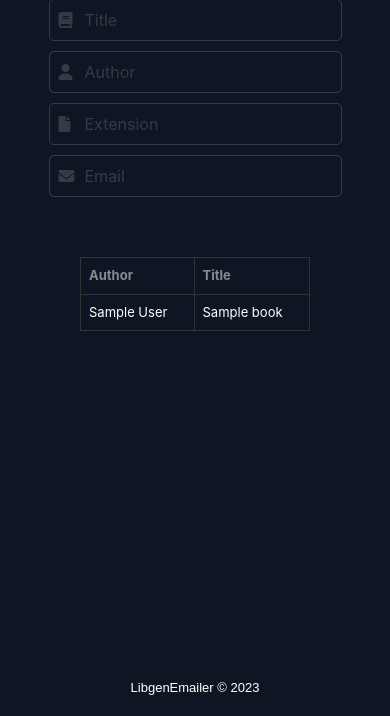
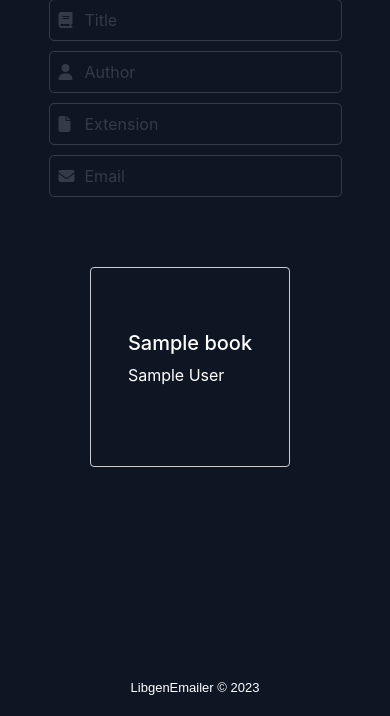
Before and after one commit to junlin77/LibgenEmailer, a Django app: template mysite/emailer/templates/emailer/partial_search.html in a window 390 px wide. Shown: the part 96-812 px from the top of the page. Run offline with Django 4.2, Linux system fonts and the light colour scheme; the template is opened without the code that fills it: most values are stand-ins (such as "Sample title", 1, 10 or a date in 2020); some libraries are stand-ins or nearby versions.

Commit message:
Add mobile book card

```diff
--- a/mysite/emailer/static/emailer/style.css
+++ b/mysite/emailer/static/emailer/style.css
@@ -358,4 +358,29 @@ body.light-mode .loader:after {
     body.light-mode .close {
         color: #000;
     }
+
+
+    .books-container {
+        display: flex;
+        flex-wrap: wrap;
+    }
+
+    .book-card {
+        width: 200px;
+        height: 200px;
+        border: 1px solid #ccc;
+        border-radius: 4px;
+        margin: 10px;
+        cursor: pointer;
+        display: flex;
+        align-items: center;
+        justify-content: center;
+        flex-direction: column;
+        outline: 2px solid transparent; /* Add this line */
+    }
+
+    .book-card:focus {
+        outline-color: #3498db; /* Add this block */
+        box-shadow: 0 0 5px rgba(52, 152, 219, 0.5);
+    }
 }
--- a/mysite/emailer/templates/emailer/partial_results.html
+++ b/mysite/emailer/templates/emailer/partial_results.html
@@ -42,7 +42,7 @@
             {% endfor %}
         </tbody>
     </table>
-    <table class="mobile">
+    <!-- <table class="mobile">
         <thead>
             <tr>
                 <th>Author</th>
@@ -63,6 +63,43 @@
         <div class="modal-content">
             <span class="close">&times;</span>
             <div class="modal-details"></div>
+            <form class="sending-form" action="{% url 'send_to_kindle' %}" method="POST">
+                {% csrf_token %}
+                <input type="hidden" name="book_to_download">
+                <input type="hidden" name="kindle_email" id="kindleEmailInput">
+                <button type="submit" class="btn btn-primary send-button">
+                    <img src="{% static 'images/airplane.svg' %}" alt="Send" width="35" height="35">
+                </button>
+                <div class="loader-container">
+                    <span class="loader"></span>
+                </div>
+            </form>
+        </div>
+    </div> -->
+    <div class="books-container">
+        {% for book in books %}
+        <div class="book-card" onclick="displayDetails(this)">
+            <div class="book-details">
+                <h5>{{ book.Title }}</h5>
+                <p>{{ book.Author }}</p>
+                <input type="hidden" class="hidden-details" value="{{ book.Publisher }}|{{ book.Year }}|{{ book.Pages }}|{{ book.Language }}|{{ book.Size }}|{{ book.Extension }}">
+            </div>
+        </div>
+        {% endfor %}
+    </div>
+    <div id="modal" class="modal">
+        <div class="modal-content">
+            <span class="close">&times;</span>
+            <div class="modal-details">
+                <h3 class="modal-title"></h3>
+                <p class="modal-author"></p>
+                <p class="modal-publisher"></p>
+                <p class="modal-year"></p>
+                <p class="modal-pages"></p>
+                <p class="modal-language"></p>
+                <p class="modal-size"></p>
+                <p class="modal-extension"></p>
+            </div>
             <form class="sending-form" action="{% url 'send_to_kindle' %}" method="POST">
                 {% csrf_token %}
                 <input type="hidden" name="book_to_download">
@@ -125,44 +162,81 @@
         input.value = storedKindleEmail;
     });
 
-    // Mobile table click event
-    var tableRows = document.querySelectorAll(".table-row");
-    var modal = document.getElementById("modal");
-    var modalDetails = modal.querySelector(".modal-details");
-    var closeBtn = modal.querySelector(".close");
-    var bookToDownloadInput = modal.querySelector("input[name='book_to_download']");
-    var kindleEmailInput = modal.querySelector("#kindleEmailInput");
+    // // Mobile table click event
+    // var tableRows = document.querySelectorAll(".table-row");
+    // var modal = document.getElementById("modal");
+    // var modalDetails = modal.querySelector(".modal-details");
+    // var closeBtn = modal.querySelector(".close");
+    // var bookToDownloadInput = modal.querySelector("input[name='book_to_download']");
+    // var kindleEmailInput = modal.querySelector("#kindleEmailInput");
 
-    tableRows.forEach(function(row) {
-        row.addEventListener("click", function() {
-            var hiddenDetails = row.querySelector(".hidden-details").value;
-            var detailsArray = hiddenDetails.split("|");
-            var detailsHtml = "";
+    // tableRows.forEach(function(row) {
+    //     row.addEventListener("click", function() {
+    //         var hiddenDetails = row.querySelector(".hidden-details").value;
+    //         var detailsArray = hiddenDetails.split("|");
+    //         var detailsHtml = "";
 
-            // Construct the HTML for the details
-            detailsArray.forEach(function(detail) {
-                detailsHtml += "<p>" + detail + "</p>";
-            });
+    //         // Construct the HTML for the details
+    //         detailsArray.forEach(function(detail) {
+    //             detailsHtml += "<p>" + detail + "</p>";
+    //         });
 
-            modalDetails.innerHTML = detailsHtml;
+    //         modalDetails.innerHTML = detailsHtml;
 
-            // Set the book_to_download input value to the book's hidden details
-            bookToDownloadInput.value = hiddenDetails;
+    //         // Set the book_to_download input value to the book's hidden details
+    //         bookToDownloadInput.value = hiddenDetails;
 
-            // Display the modal
-            modal.style.display = "block";
-        });
-    });
+    //         // Display the modal
+    //         modal.style.display = "block";
+    //     });
+    // });
+
+    // // Close the modal when the close button is clicked
+    // closeBtn.addEventListener("click", function() {
+    //     modal.style.display = "none";
+    // });
+
+    // // Close the modal when clicking outside the modal content
+    // window.addEventListener("click", function(event) {
+    //     if (event.target == modal) {
+    //         modal.style.display = "none";
+    //     }
+    // });
+
+
+    function displayDetails(card) {
+        var hiddenDetails = card.querySelector('.hidden-details').value.split('|');
+        var modalTitle = document.querySelector('.modal-title');
+        var modalAuthor = document.querySelector('.modal-author');
+        var modalPublisher = document.querySelector('.modal-publisher');
+        var modalYear = document.querySelector('.modal-year');
+        var modalPages = document.querySelector('.modal-pages');
+        var modalLanguage = document.querySelector('.modal-language');
+        var modalSize = document.querySelector('.modal-size');
+        var modalExtension = document.querySelector('.modal-extension');
+        var bookToDownloadInput = document.querySelector('[name="book_to_download"]');
+        var modal = document.getElementById('modal');
+
+        // Set the book details in the modal
+        modalTitle.textContent = card.querySelector('h5').textContent;
+        modalAuthor.textContent = 'Author: ' + card.querySelector('p').textContent;
+        modalPublisher.textContent = 'Publisher: ' + hiddenDetails[0];
+        modalYear.textContent = 'Year: ' + hiddenDetails[1];
+        modalPages.textContent = 'Pages: ' + hiddenDetails[2];
+        modalLanguage.textContent = 'Language: ' + hiddenDetails[3];
+        modalSize.textContent = 'Size: ' + hiddenDetails[4];
+        modalExtension.textContent = 'Extension: ' + hiddenDetails[5];
+
+        // Set the book title as the value of the book_to_download input
+        bookToDownloadInput.value = card.querySelector('h5').textContent;
+
+        // Display the modal
+        modal.style.display = 'block';
+    }
 
     // Close the modal when the close button is clicked
-    closeBtn.addEventListener("click", function() {
-        modal.style.display = "none";
-    });
-
-    // Close the modal when clicking outside the modal content
-    window.addEventListener("click", function(event) {
-        if (event.target == modal) {
-            modal.style.display = "none";
-        }
+    document.querySelector('.close').addEventListener('click', function() {
+        var modal = document.getElementById('modal');
+        modal.style.display = 'none';
     });
 </script>
```
